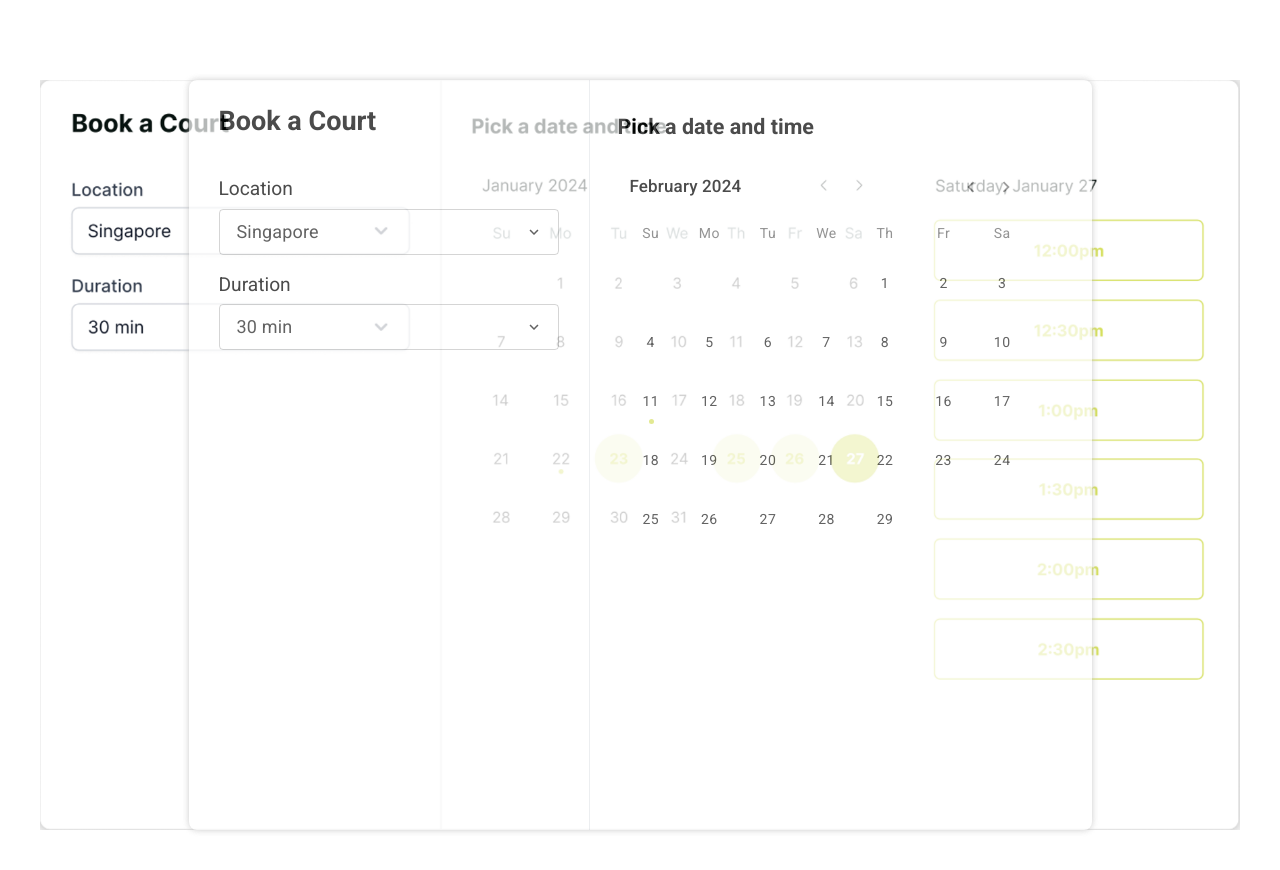
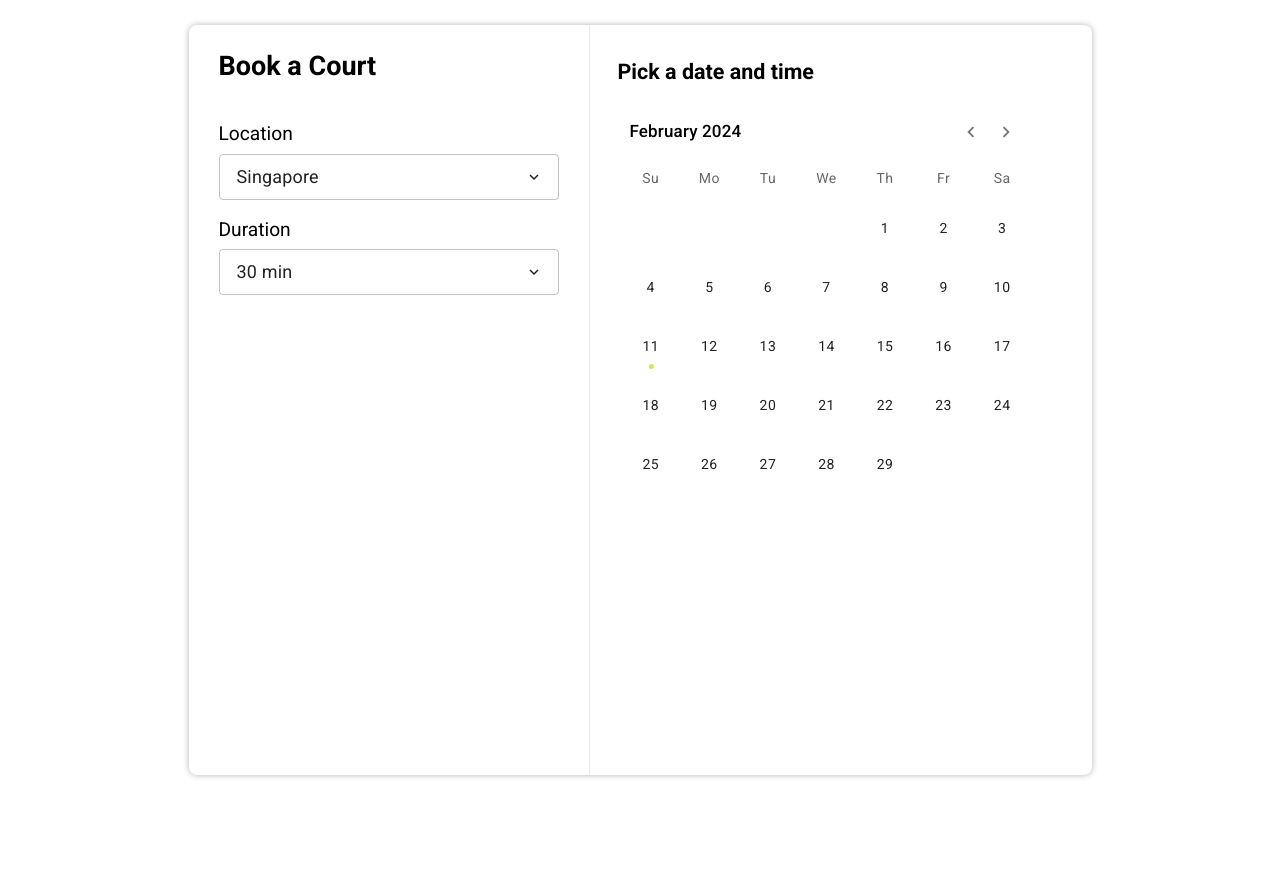
Before and after one commit to hmassareli/minthouse-booking, a Next.js app: page / in a window 1280 px wide. Shown: the top 870 px of the page. After the commit the page ends 800 px from the top, so only its background shows below. Built offline with nearby package versions, Linux system fonts and the light colour scheme.

Commit message:
fix: remove background reference

```diff
--- a/src/app/globals.css
+++ b/src/app/globals.css
@@ -72,13 +72,11 @@
 
 body {
   color: black;
-  background: url("./../../public/model.png") no-repeat;
   background-size: 1200px;
   background-position: center;
   /**background: rgb(var(--background-rgb)); **/
 }
 .card {
-  opacity: 0.7;
   box-shadow: 0px 0px 6px 0px rgba(181, 181, 181, 1);
   font-size: 18px;
 }
--- a/src/app/page.tsx
+++ b/src/app/page.tsx
@@ -18,7 +18,7 @@
     }
   };
   return (
-    <main className="flex min-h-screen flex-col items-center justify-center p-20">
+    <main className="flex min-h-screen flex-col items-center justify-center">
       <div className="card bg-white rounded-lg w-auto min-h-[750px] max-w-[1680px] flex">
         <div className="p-7 px-[30px] min-w-[400px] ">
           <h1 className="text-[27px] mt-0 font-extrabold mb-10 leading-none ">
```
